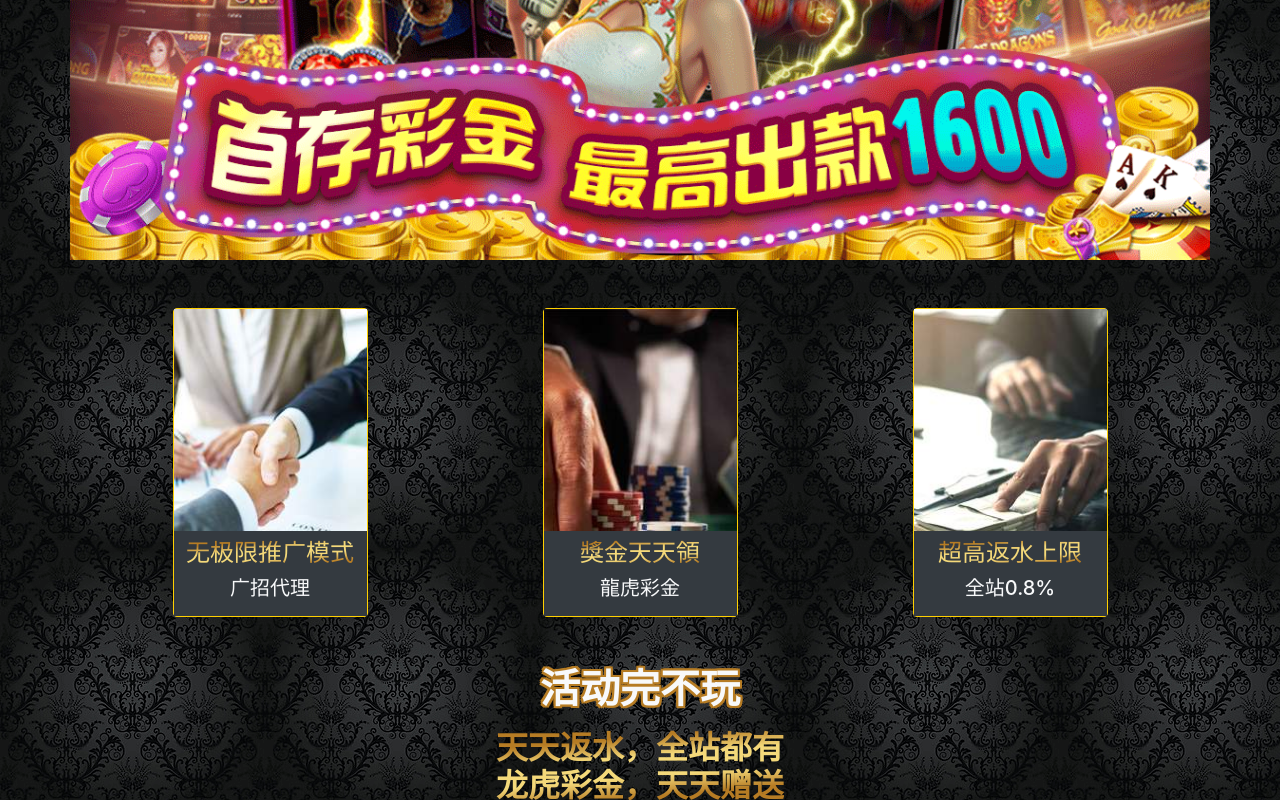
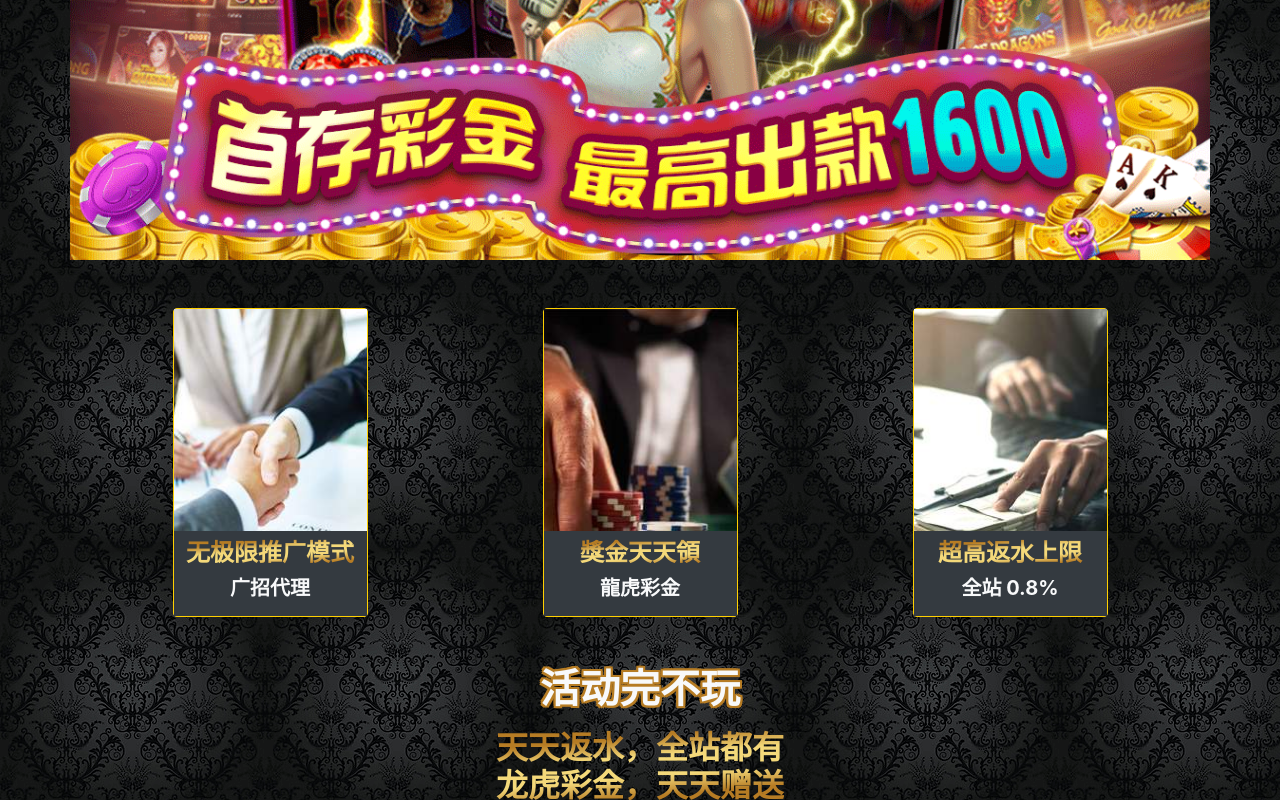
Before and after one commit to PaddyChen1012/DRJIDRLI_Proxy, a plain HTML site: page LP_one.html in a window 1280 px wide. Shown: the part 1042-1842 px from the top of the page. Drawn offline with nearby package versions, Linux system fonts and the light colour scheme.

Commit message:
文字改粗體

```diff
--- a/LP_one.html
+++ b/LP_one.html
@@ -76,7 +76,7 @@
             </div> -->
 
             <div class="col-12 download-btn d-flex align-items-center justify-content-center mb-5">
-                <a href="" class="h1 position-relative bg-gold text-light py-3 px-5 register-btn">立即註册</a>
+                <a href="" class="h1 position-relative bg-gold text-light py-3 px-5 register-btn font-weight-bolder">立即註册</a>
             </div>
 
             <div class="col-12 img-group bg-light mb-5 px-0">
@@ -87,22 +87,22 @@
                 <div class="card position-relative border-yellow rounded mx-auto mb-5">
                     <img src="images/LP(廣招代理)_195x310.jpg" class="img-fluid" alt="">
                     <div class="position-absolute msg-box text-center w-100 py-2 bg-dark">
-                        <div class="h4 text-glod">无极限推广模式</div>
-                        <div class="h5 text-light">广招代理</div>
+                        <div class="h4 text-glod font-weight-bolder">无极限推广模式</div>
+                        <div class="h5 text-light font-weight-bolder">广招代理</div>
                     </div>
                 </div>
                 <div class="card position-relative border-yellow rounded mx-auto mb-5">
                     <img src="images/LP(龍虎彩金)_195x310.jpg" class="img-fluid" alt="">
                     <div class="position-absolute msg-box text-center w-100 py-2 bg-dark">
-                        <div class="h4 text-glod">獎金天天領</div>
-                        <div class="h5 text-light">龍虎彩金</div>
+                        <div class="h4 text-glod font-weight-bolder">獎金天天領</div>
+                        <div class="h5 text-light font-weight-bolder">龍虎彩金</div>
                     </div>
                 </div>
                 <div class="card position-relative border-yellow rounded mx-auto mb-5">
                     <img src="images/LP(返水8888)_195x310.jpg" class="img-fluid" alt="">
                     <div class="position-absolute msg-box text-center w-100 py-2 bg-dark">
-                        <div class="h4 text-glod">超高返水上限</div>
-                        <div class="h5 text-light">全站0.8%</div>
+                        <div class="h4 text-glod font-weight-bolder">超高返水上限</div>
+                        <div class="h5 text-light font-weight-bolder">全站 0.8%</div>
                     </div>
                 </div>
             </div>
```
